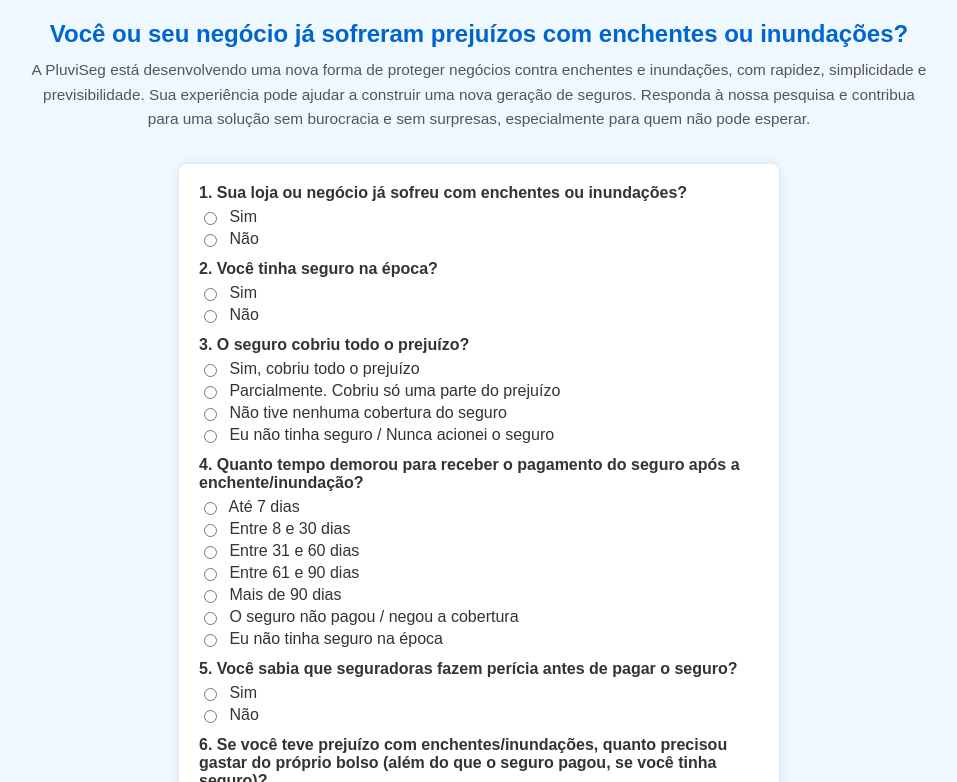
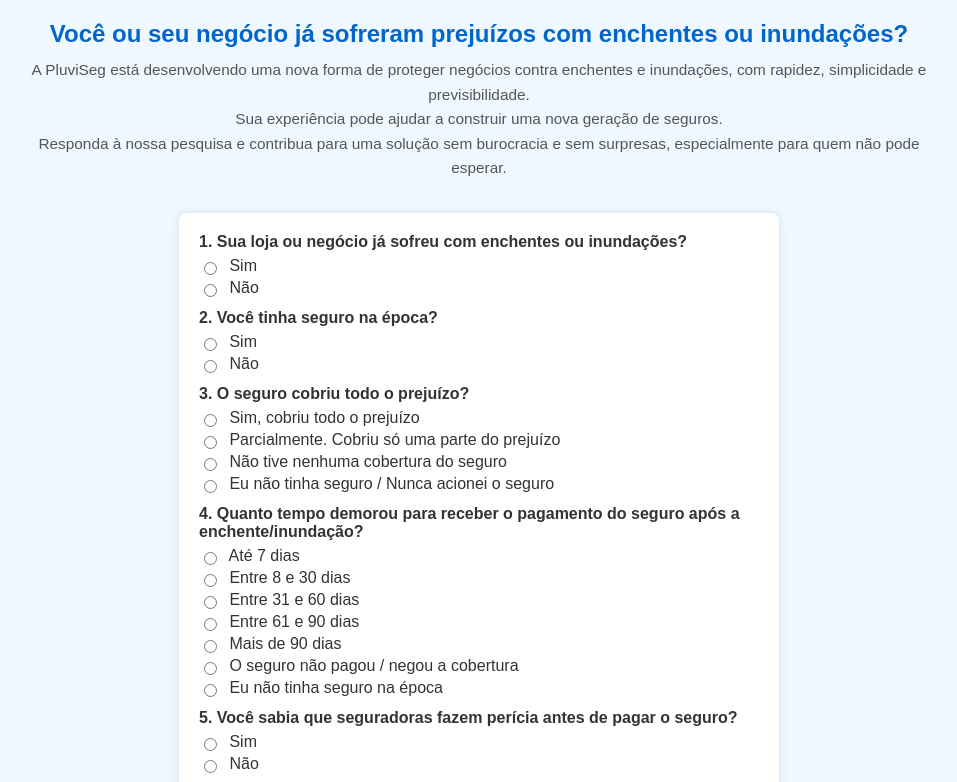
Before and after one commit to kenanab26/pluviseg-form, a website: page index.html in a window 1280 px wide. Shown: the top 782 px of the page, without its empty margins (161-1118 px from the left). Drawn offline with Linux system fonts and the light colour scheme.

Commit message:
Atualiza texto com <br> nos parágrafos da introdução

```diff
--- a/index.html
+++ b/index.html
@@ -152,8 +152,8 @@
 <body>
   <h1>Você ou seu negócio já sofreram prejuízos com enchentes ou inundações?</h1>
   <p class="intro">
-    A PluviSeg está desenvolvendo uma nova forma de proteger negócios contra enchentes e inundações, com rapidez, simplicidade e previsibilidade.
-    Sua experiência pode ajudar a construir uma nova geração de seguros.
+    A PluviSeg está desenvolvendo uma nova forma de proteger negócios contra enchentes e inundações, com rapidez, simplicidade e previsibilidade.<br>
+    Sua experiência pode ajudar a construir uma nova geração de seguros.<br>
     Responda à nossa pesquisa e contribua para uma solução sem burocracia e sem surpresas, especialmente para quem não pode esperar.
   </p>
 
```
